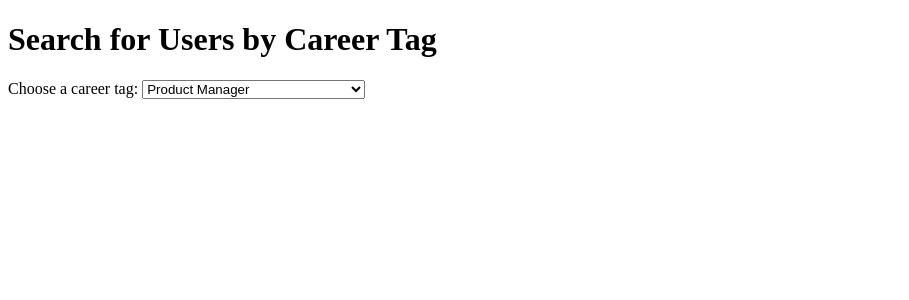
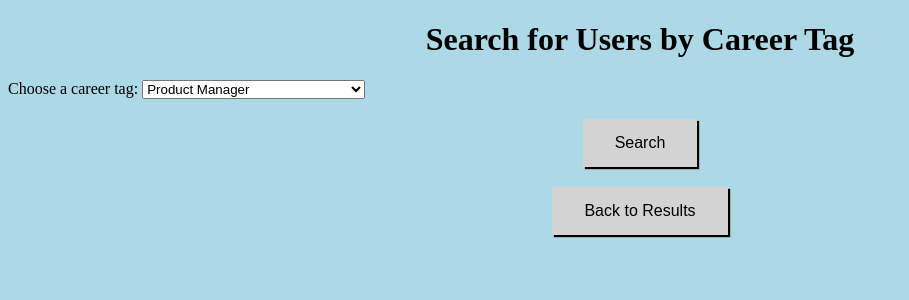
Before and after one commit to tylerwescott/Pathfinder, a Flask app: page /search_results in a window 1280 px wide. Shown: the top 300 px of the page, without its empty margins (0-909 px from the left). Run offline with Flask 3, Linux system fonts and the light colour scheme; a user stored in the database is signed in.

Commit message:
updated template for the search form

```diff
--- a/website/templates/search_form.html
+++ b/website/templates/search_form.html
@@ -1,21 +1,23 @@
-<!DOCTYPE html>
+{% extends "base.html" %}
 
-<html lang="en">
-<head>
-    <meta charset="utf-8" />
-    <meta name="viewport" content="=" width="device-width, initial-scale=1.0" />
-    <title>Search Form</title>
-</head>
-<body>
+{% block title %}Search Form{% endblock %}
+
+{% block content %}
 <h1>Search for Users by Career Tag</h1>
 <form action="{{url_for('views.search_results')}}" method="post">
-        <label for="search_query">Choose a career tag:</label>
-        <select name="search_query" id="search_query">
+    <label for="career_role">Choose a career tag:</label>
+    <select name="career_role" id="career_role">
         <option value="Product Manager">Product Manager</option>
         <option value="Technical Writer/Product Manager">Technical Writer/Product Manager</option>
         <option value="QA Tester">QA Tester</option>
         <option value="Full-Stack Developer">Full-Stack Developer</option>
     </select>
+    <button type="submit">Search</button>
 </form>
-</body>
-</html>
+
+    {% block back_button %}
+<form action="{{ url_for('views.results') }}" method="get">
+    <button type="submit">Back to Results</button>
+</form>
+    {% endblock %}
+{% endblock %}
```
Lines whose indentation alone changed are shown as unchanged.
